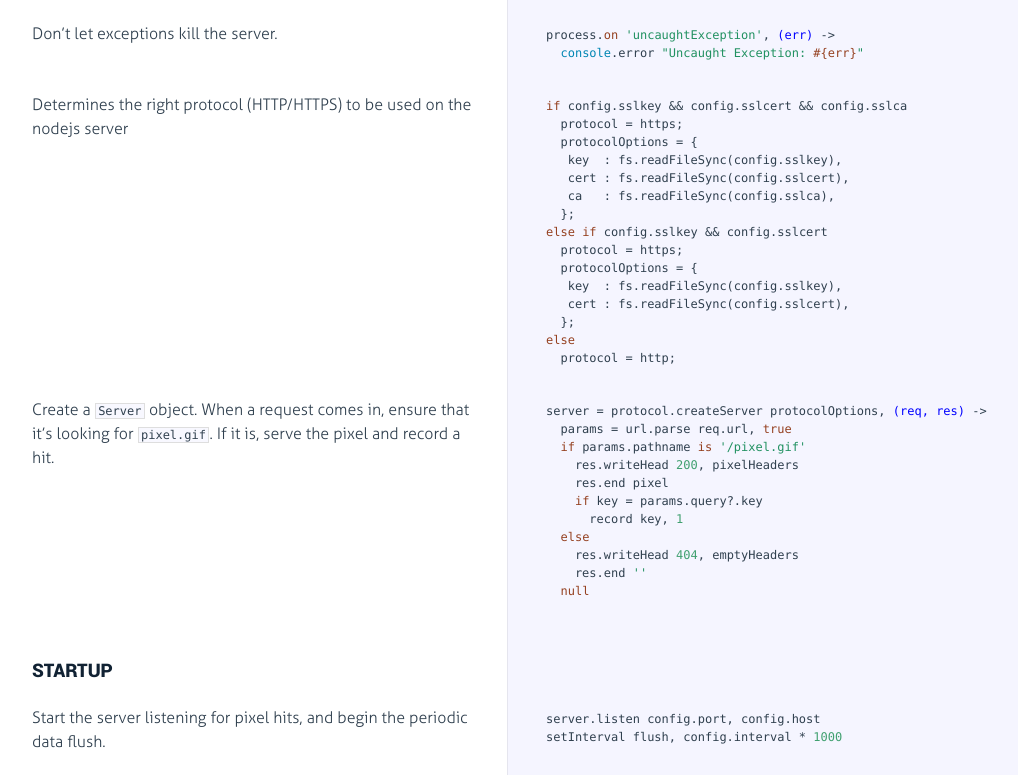
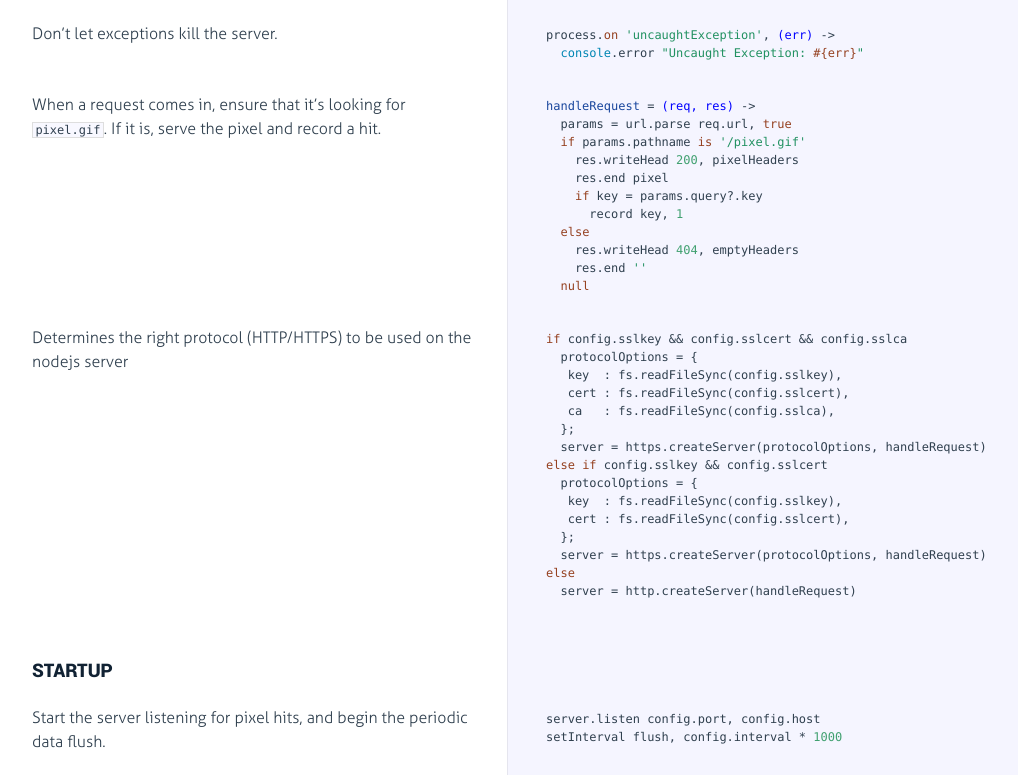
Before and after one commit to documentcloud/pixel-ping, a website: page docs/pixel-ping.html in a window 1280 px wide. Shown: the part 2227-3002 px from the top of the page, without its empty margins (18-1036 px from the left). Drawn offline with Linux system fonts and the light colour scheme.

Commit message:
Docs: run the new `npm run-script doc` command
And commit the results.

```diff
--- a/docs/pixel-ping.html
+++ b/docs/pixel-ping.html
@@ -366,25 +366,22 @@ and log a warning otherwise.</p>
               <div class="pilwrap ">
                 <a class="pilcrow" href="#section-19">&#182;</a>
               </div>
-              <p>Determines the right protocol (HTTP/HTTPS) to be used on the nodejs server</p>
+              <p>When a request comes in, ensure that it’s looking
+for <code>pixel.gif</code>. If it is, serve the pixel and record a hit.</p>
 
             </div>
 
-            <div class="content"><div class='highlight'><pre><span class="hljs-keyword">if</span> config.sslkey &amp;&amp; config.sslcert &amp;&amp; config.sslca
-  protocol = https;
-  protocolOptions = {
-   key  : fs.readFileSync(config.sslkey),
-   cert : fs.readFileSync(config.sslcert),
-   ca   : fs.readFileSync(config.sslca),
-  };
-<span class="hljs-keyword">else</span> <span class="hljs-keyword">if</span> config.sslkey &amp;&amp; config.sslcert
-  protocol = https;
-  protocolOptions = {
-   key  : fs.readFileSync(config.sslkey),
-   cert : fs.readFileSync(config.sslcert),
-  };
-<span class="hljs-keyword">else</span>
-  protocol = http;</pre></div></div>
+            <div class="content"><div class='highlight'><pre><span class="hljs-function"><span class="hljs-title">handleRequest</span> = <span class="hljs-params">(req, res)</span> -&gt;</span>
+  params = url.parse req.url, <span class="hljs-literal">true</span>
+  <span class="hljs-keyword">if</span> params.pathname <span class="hljs-keyword">is</span> <span class="hljs-string">'/pixel.gif'</span>
+    res.writeHead <span class="hljs-number">200</span>, pixelHeaders
+    res.end pixel
+    <span class="hljs-keyword">if</span> key = params.query?.key
+      record key, <span class="hljs-number">1</span>
+  <span class="hljs-keyword">else</span>
+    res.writeHead <span class="hljs-number">404</span>, emptyHeaders
+    res.end <span class="hljs-string">''</span>
+  <span class="hljs-literal">null</span></pre></div></div>
 
         </li>
 
@@ -395,22 +392,25 @@ and log a warning otherwise.</p>
               <div class="pilwrap ">
                 <a class="pilcrow" href="#section-20">&#182;</a>
               </div>
-              <p>Create a <code>Server</code> object. When a request comes in, ensure that it’s looking
-for <code>pixel.gif</code>. If it is, serve the pixel and record a hit.</p>
+              <p>Determines the right protocol (HTTP/HTTPS) to be used on the nodejs server</p>
 
             </div>
 
-            <div class="content"><div class='highlight'><pre>server = protocol.createServer protocolOptions, <span class="hljs-function"><span class="hljs-params">(req, res)</span> -&gt;</span>
-  params = url.parse req.url, <span class="hljs-literal">true</span>
-  <span class="hljs-keyword">if</span> params.pathname <span class="hljs-keyword">is</span> <span class="hljs-string">'/pixel.gif'</span>
-    res.writeHead <span class="hljs-number">200</span>, pixelHeaders
-    res.end pixel
-    <span class="hljs-keyword">if</span> key = params.query?.key
-      record key, <span class="hljs-number">1</span>
-  <span class="hljs-keyword">else</span>
-    res.writeHead <span class="hljs-number">404</span>, emptyHeaders
-    res.end <span class="hljs-string">''</span>
-  <span class="hljs-literal">null</span></pre></div></div>
+            <div class="content"><div class='highlight'><pre><span class="hljs-keyword">if</span> config.sslkey &amp;&amp; config.sslcert &amp;&amp; config.sslca
+  protocolOptions = {
+   key  : fs.readFileSync(config.sslkey),
+   cert : fs.readFileSync(config.sslcert),
+   ca   : fs.readFileSync(config.sslca),
+  };
+  server = https.createServer(protocolOptions, handleRequest)
+<span class="hljs-keyword">else</span> <span class="hljs-keyword">if</span> config.sslkey &amp;&amp; config.sslcert
+  protocolOptions = {
+   key  : fs.readFileSync(config.sslkey),
+   cert : fs.readFileSync(config.sslcert),
+  };
+  server = https.createServer(protocolOptions, handleRequest)
+<span class="hljs-keyword">else</span>
+  server = http.createServer(handleRequest)</pre></div></div>
 
         </li>
 
```
